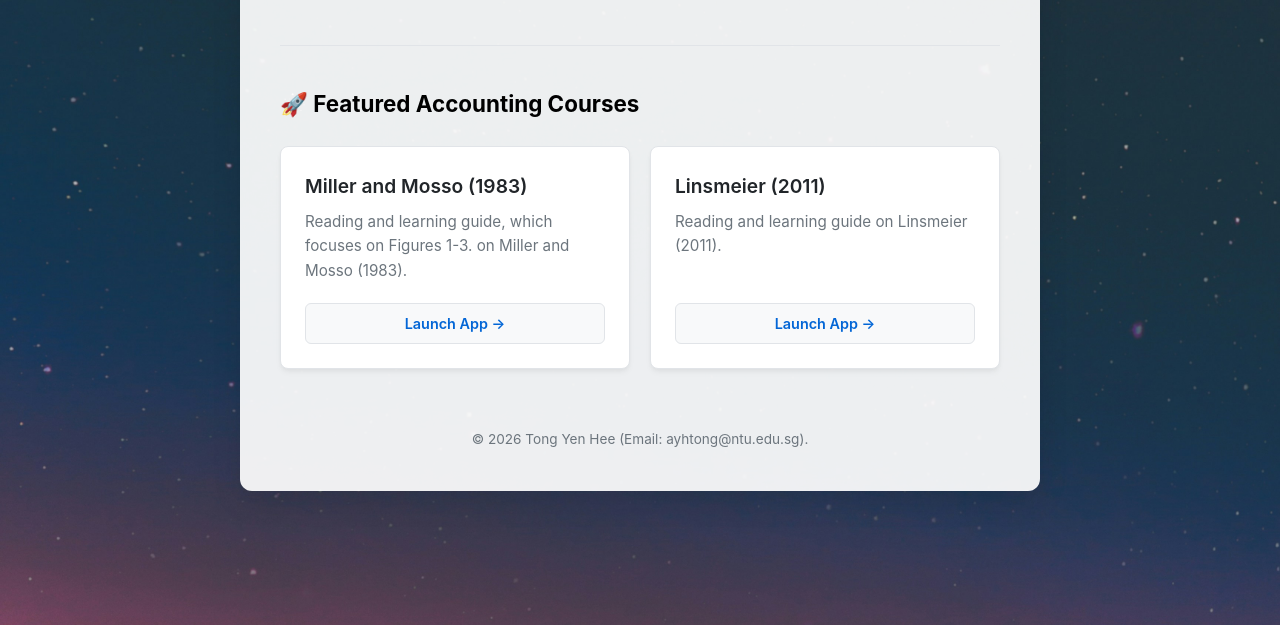
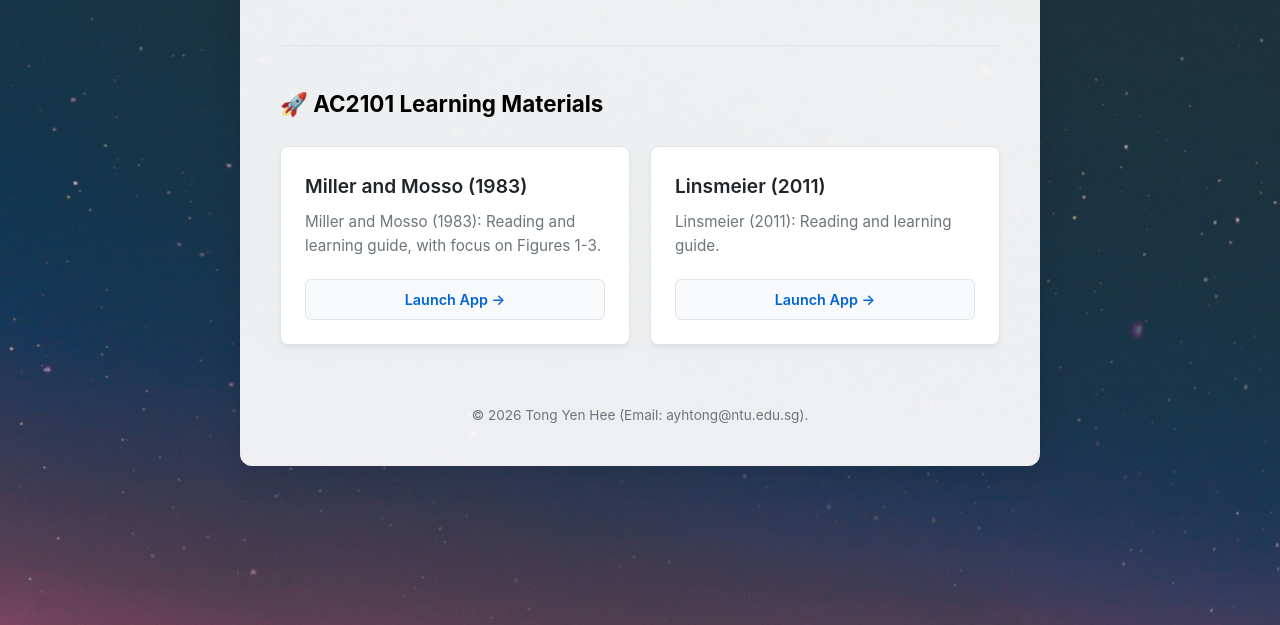
Before and after one commit to ayhtong/AC2101, a plain HTML site: page index.html in a window 1280 px wide. Shown: the part 175-800 px from the top of the page. Drawn offline with Linux system fonts and the light colour scheme.

Commit message:
Update index.html

```diff
--- a/index.html
+++ b/index.html
@@ -196,14 +196,14 @@
 
         <!-- Dynamic Projects Section -->
         <main>
-            <h2>🚀 Featured Accounting Courses</h2>
+            <h2>🚀 AC2101 Learning Materials</h2>
             <div class="projects-grid">
 
                 <!-- Project Card 1 -->
                 <div class="project-card">
                     <div>
                         <div class="project-title">Miller and Mosso (1983)</div>
-                        <p class="project-desc">Reading and learning guide, which focuses on Figures 1-3. on Miller and Mosso (1983).</p>
+                        <p class="project-desc"> Miller and Mosso (1983): Reading and learning guide, with focus on Figures 1-3.</p>
                     </div>
                     <a href="https://ayhtong.github.io/AC2101/MillerMosso1983.html" class="project-btn" target="_blank">Launch App →</a>
                 </div>
@@ -212,7 +212,7 @@
                 <div class="project-card">
                     <div>
                         <div class="project-title">Linsmeier (2011)</div>
-                        <p class="project-desc">Reading and learning guide on Linsmeier (2011).</p>
+                        <p class="project-desc">Linsmeier (2011): Reading and learning guide.</p>
                     </div>
                     <a href="https://your-username.github.io/project-two-repo/" class="project-btn" target="_blank">Launch App →</a>
                 </div>
```
